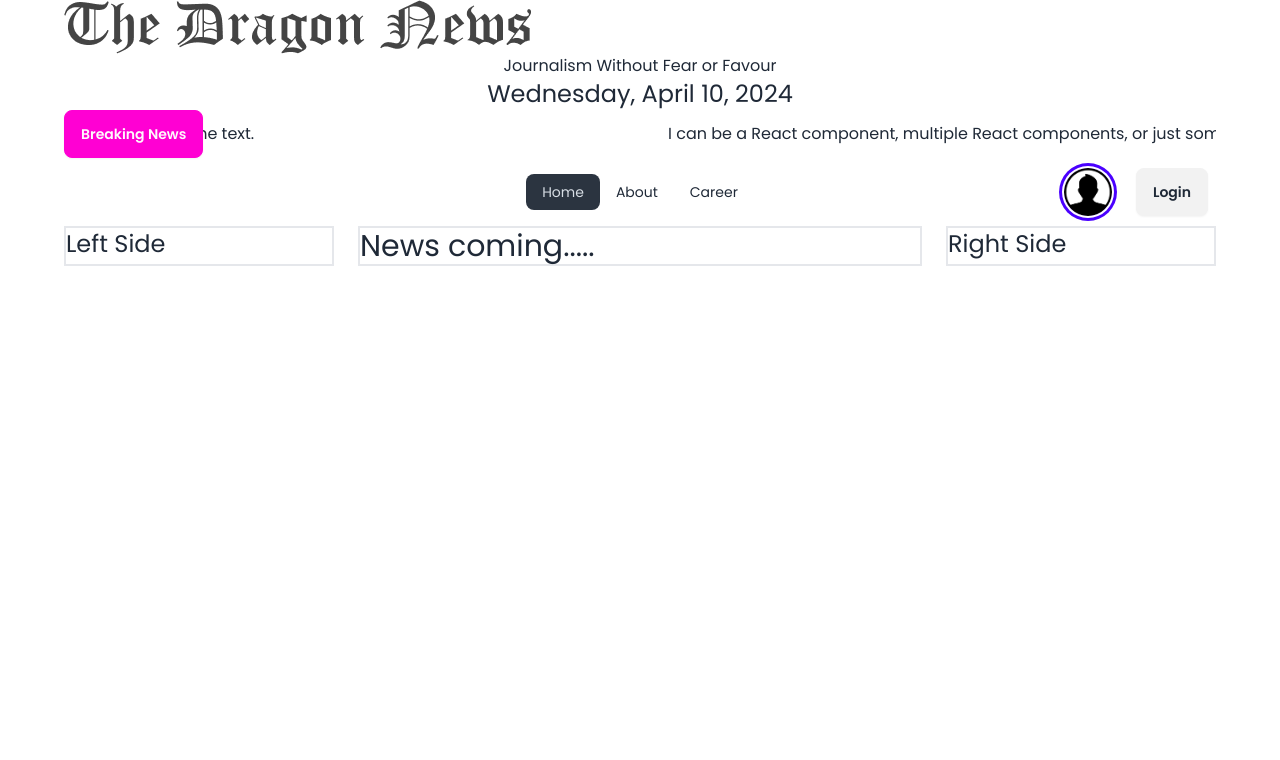
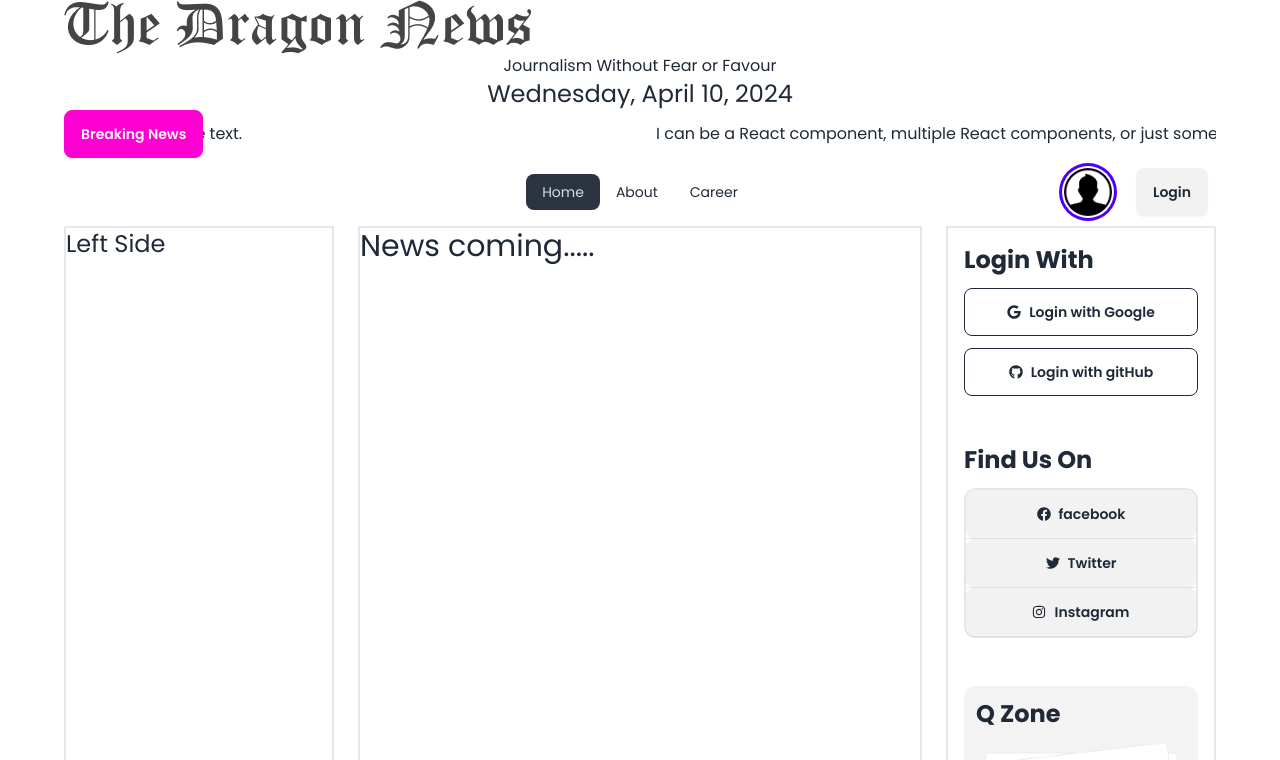
Before and after one commit to ahmadtnvir/react-dragon-news-auth-recap, a React (Vite) app: page / in a window 1280 px wide. Shown: the top 760 px of the page. Built offline with nearby package versions, Linux system fonts and the light colour scheme.

Commit message:
Right navigation and info with icons

```diff
--- a/package.json
+++ b/package.json
@@ -17,6 +17,7 @@
     "react": "^18.2.0",
     "react-dom": "^18.2.0",
     "react-fast-marquee": "^1.6.4",
+    "react-icons": "^5.0.1",
     "react-router-dom": "^6.22.3",
     "sort-by": "^1.2.0"
   },
--- a/src/Pages/Shared/RightSideNav/RightSideNav.jsx
+++ b/src/Pages/Shared/RightSideNav/RightSideNav.jsx
@@ -1,11 +1,53 @@
-
+import { FaFacebook, FaGithub, FaGoogle, FaInstagram, FaTwitter } from "react-icons/fa";
+import qZone1 from '../../../assets/qZone1.png';
+import qZone2 from '../../../assets/qZone2.png';
+import qZone3 from '../../../assets/qZone3.png';
 
 const RightSideNav = () => {
-    return (
-        <div>
-            <h2 className="text-2xl">Right Side</h2>
+  return (
+    <div className="p-4 space-y-12">
+      <div className="space-y-3">
+        <h2 className="text-2xl font-bold">Login With</h2>
+        <div className="space-y-3">
+          <button className="btn btn-outline w-full">
+          <FaGoogle />
+            Login with Google
+          </button>
+          <button className="btn btn-outline w-full">
+          <FaGithub />
+            Login with gitHub
+          </button>
         </div>
-    );
+      </div>
+
+      <div className="space-y-3">
+        <h2 className="text-2xl font-bold">Find Us On</h2>
+        <div className="border-2 rounded-xl">
+        <button className="btn w-full">
+          <FaFacebook />
+            facebook
+          </button>
+          <hr />
+        <button className="btn w-full ">
+          <FaTwitter />
+            Twitter
+          </button>
+          <hr />
+        <button className="btn w-full">
+          <FaInstagram />
+            Instagram
+          </button>
+        </div>
+      </div>
+
+      <div className="bg-[#F3F3F3] space-y-3 p-3 rounded-xl">
+        <h2 className="text-2xl font-bold ">Q Zone</h2>
+        <img src={qZone1} alt="" />
+        <img src={qZone2} alt="" />
+        <img src={qZone3} alt="" />
+      </div>
+    </div>
+  );
 };
 
 export default RightSideNav;
```
Also changed, not shown: 1 other file (tests, documents, lock files or other folders).
